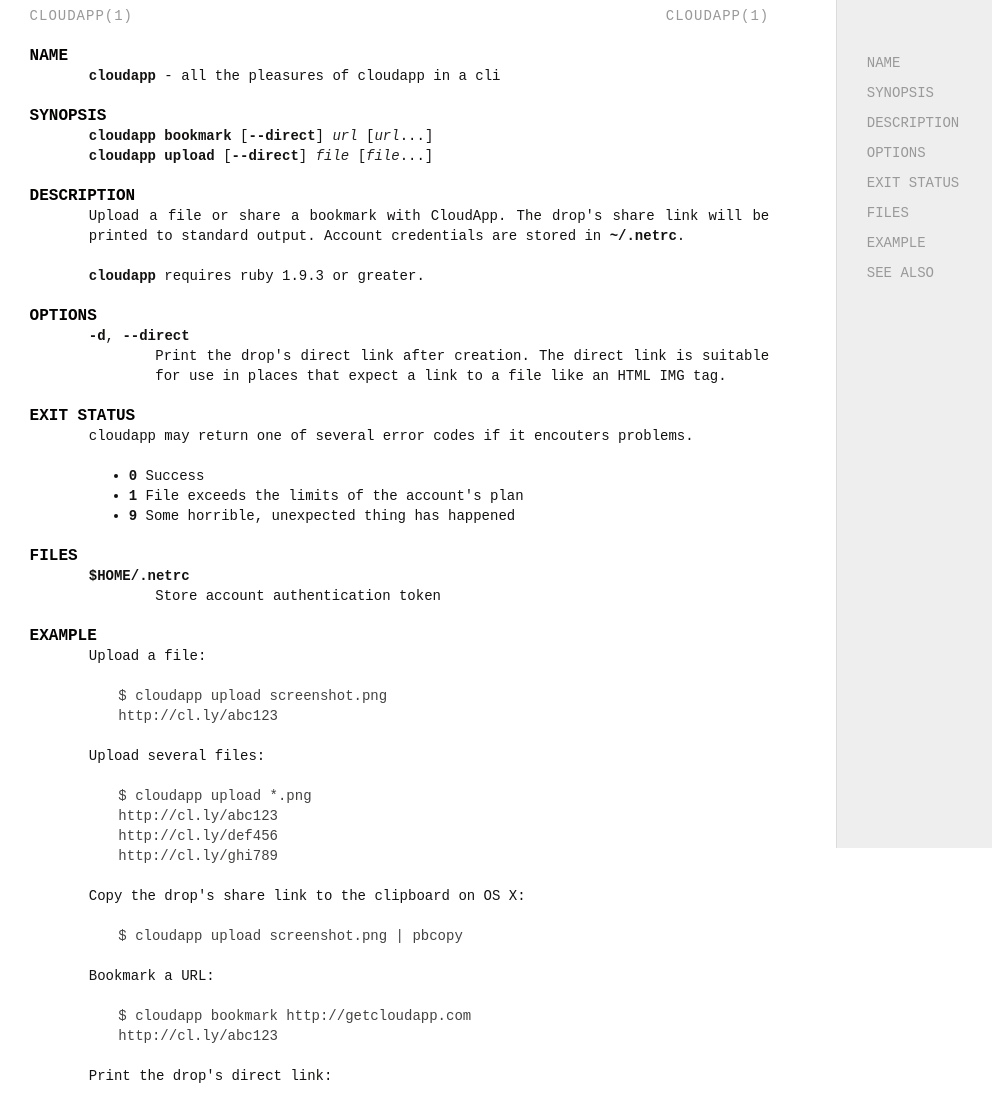
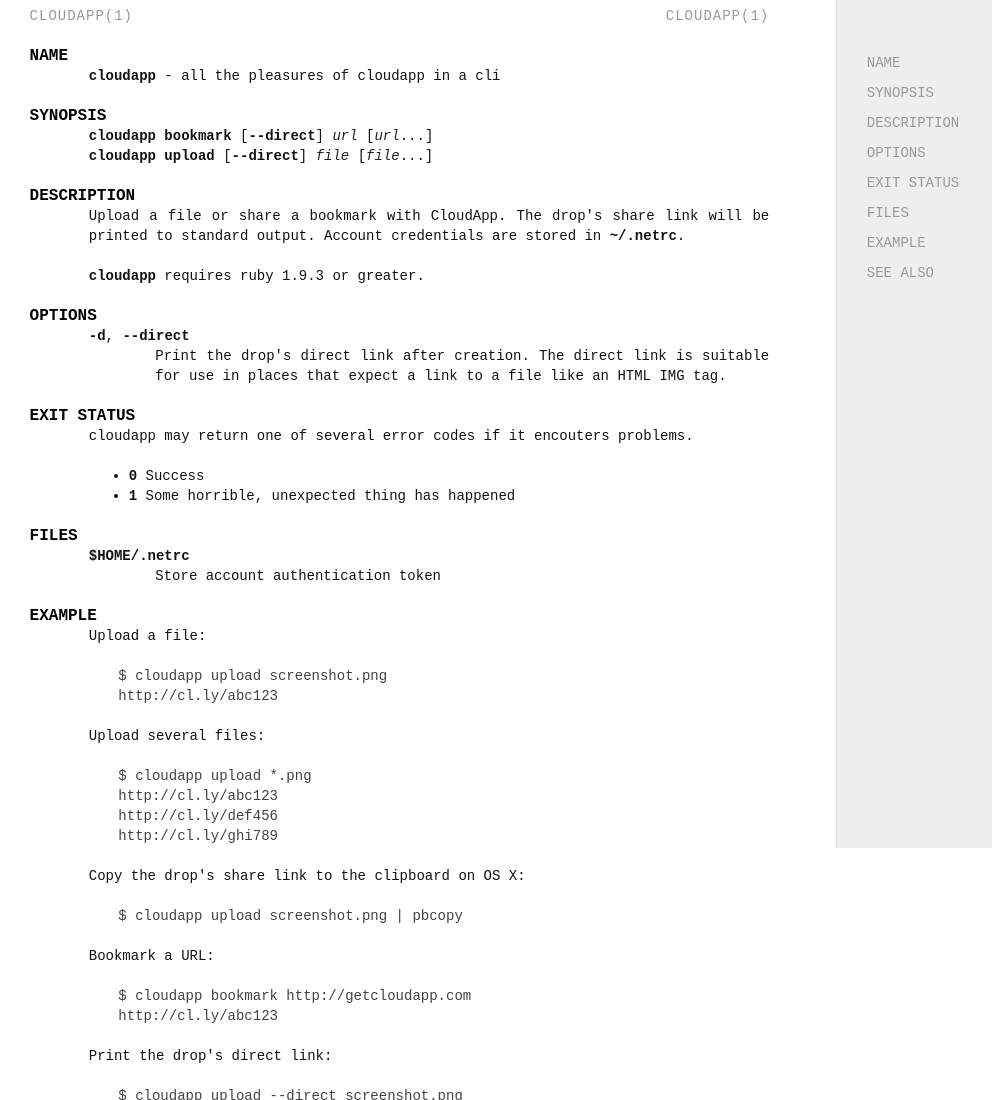
Before and after one commit to cloudapp/cloudapp.rb, a plain HTML site: page man/cloudapp.1.html in a window 1280 px wide. Shown: the top 1100 px of the page, without its empty margins (0-992 px from the left). Drawn offline with Linux system fonts and the light colour scheme.

Commit message:
Update error exit status

```diff
--- a/man/cloudapp.1.html
+++ b/man/cloudapp.1.html
@@ -106,8 +106,7 @@ use in places that expect a link to a file like an HTML IMG tag.</dd>
 
 <ul>
 <li><code>0</code> Success</li>
-<li><code>1</code> File exceeds the limits of the account's plan</li>
-<li><code>9</code> Some horrible, unexpected thing has happened</li>
+<li><code>1</code> Some horrible, unexpected thing has happened</li>
 </ul>
 
 
```
Also changed, not shown: 3 other files.
